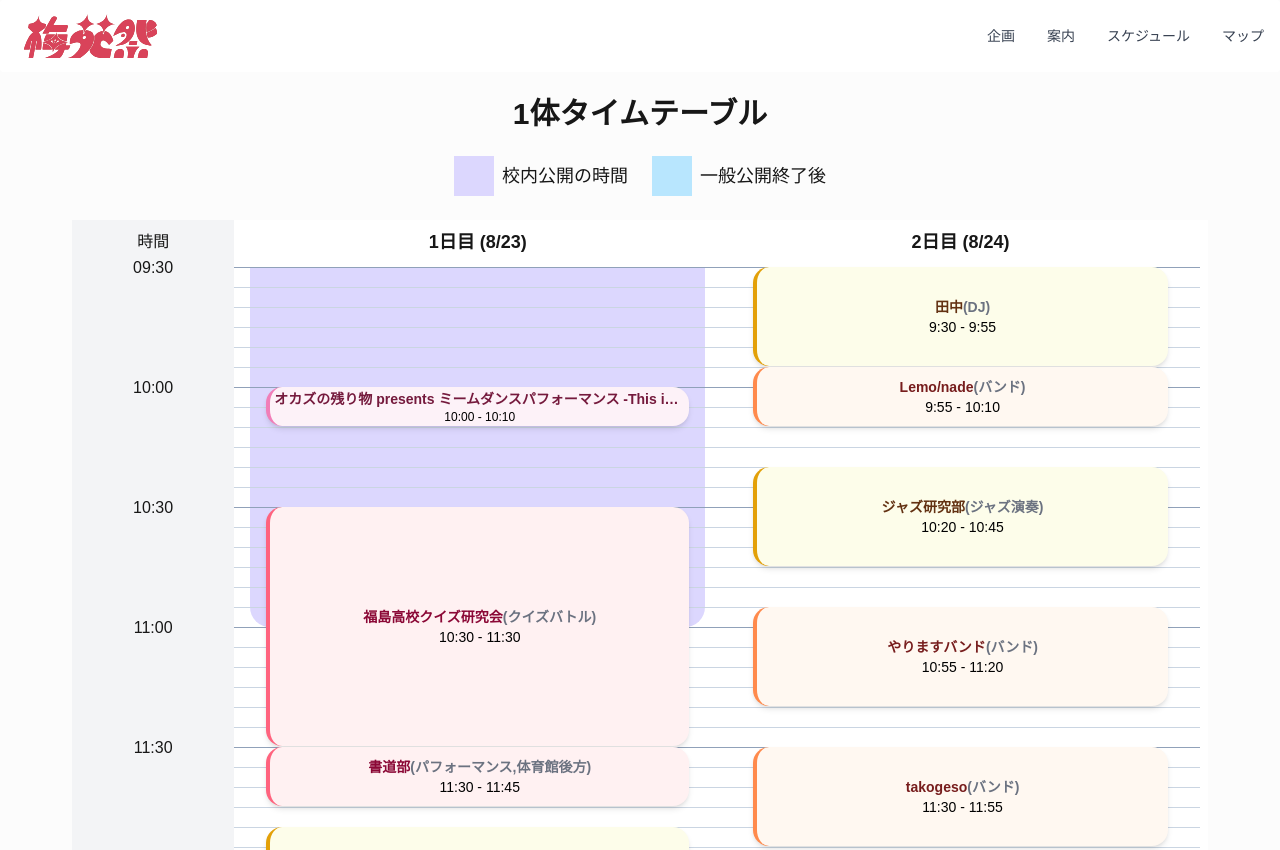
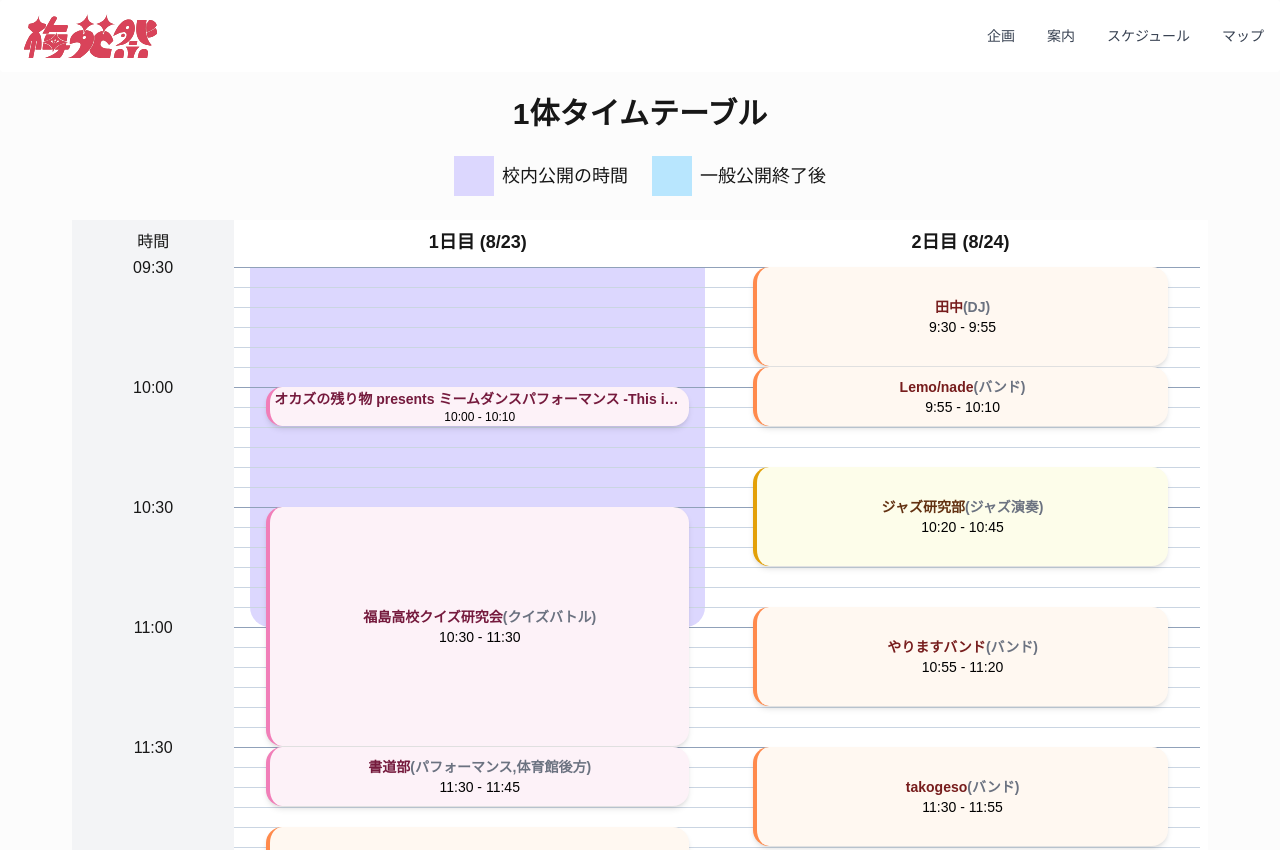
Before and after one commit to baiensai/2026, a Next.js app: page /timetable in a window 1280 px wide. Shown: the top 850 px of the page. Built offline with nearby package versions, Linux system fonts and the light colour scheme.

Commit message:
色をマシに

```diff
--- a/app/timetable/page.js
+++ b/app/timetable/page.js
@@ -3,19 +3,19 @@ const BASE = 4 // 4px per 1min
 const TimeTableData = {
   date1: [
     { start: "10:00", length: 10, title: "オカズの残り物 presents ミームダンスパフォーマンス -This is world meme dance-", discription: "ダンス", subTitle: null, color: "pink" },
-    { start: "10:30", length: 60, title: "福島高校クイズ研究会", discription: "クイズバトル", subTitle: null, color: "rose" },
-    { start: "11:30", length: 15, title: "書道部", discription: "パフォーマンス,体育館後方", subTitle: null, color: "rose" },
-    { start: "11:50", length: 30, title: "梅響", discription: "管弦楽", subTitle: null, color: "yellow" },
-    { start: "12:30", length: 30, title: "有志吹奏楽団", discription: "吹奏楽", subTitle: null, color: "yellow" },
-    { start: "13:15", length: 5, title: "オテンキボックス", discription: "漫才", subTitle: null, color: "rose" },
-    { start: "13:20", length: 10, title: "ヨーヨー人from魅せる芸能集団", discription: "パフォーマンス", subTitle: null, color: "rose" },
-    { start: "13:35", length: 15, title: "Shero", discription: "ピアノ連弾", subTitle: null, color: "yellow" },
+    { start: "10:30", length: 60, title: "福島高校クイズ研究会", discription: "クイズバトル", subTitle: null, color: "pink" },
+    { start: "11:30", length: 15, title: "書道部", discription: "パフォーマンス,体育館後方", subTitle: null, color: "pink" },
+    { start: "11:50", length: 30, title: "梅響", discription: "管弦楽", subTitle: null, color: "orange" },
+    { start: "12:30", length: 30, title: "有志吹奏楽団", discription: "吹奏楽", subTitle: null, color: "orange" },
+    { start: "13:15", length: 5, title: "オテンキボックス", discription: "漫才", subTitle: null, color: "pink" },
+    { start: "13:20", length: 10, title: "ヨーヨー人from魅せる芸能集団", discription: "パフォーマンス", subTitle: null, color: "pink" },
+    { start: "13:35", length: 15, title: "Shero", discription: "ピアノ連弾", subTitle: null, color: "orange" },
     { start: "13:55", length: 20, title: "福島高校チアリーダー部", discription: null, subTitle: null, color: "pink" },
     { start: "14:15", length: 30, title: "ceon.", discription: "ダンス", subTitle: null, color: "pink" },
     { start: "14:55", length: 20, title: "ripe girls", discription: "ダンス", subTitle: null, color: "pink" },
     { start: "15:15", length: 10, title: "ALL for D", discription: "ダンス&DJ", subTitle: null, color: "pink" }],
   date2: [
-    { start: "09:30", length: 25, title: "田中", subTitle: null, discription: "DJ", color: "yellow" },
+    { start: "09:30", length: 25, title: "田中", subTitle: null, discription: "DJ", color: "orange" },
     { start: "09:55", length: 15, title: "Lemo/nade", subTitle: null, discription: "バンド", color: "orange" },
     { start: "10:20", length: 25, title: "ジャズ研究部", subTitle: null, discription: "ジャズ演奏", color: "yellow" },
     { start: "10:55", length: 25, title: "やりますバンド", subTitle: null, discription: "バンド", color: "orange" },
@@ -23,8 +23,8 @@ const TimeTableData = {
     { start: "12:05", length: 25, title: "鉄血宰相(仮)", subTitle: null, discription: "バンド", color: "orange" },
     { start: "12:40", length: 20, title: "Take Four", subTitle: null, discription: "バンド", color: "orange" },
     { start: "13:10", length: 20, title: "じゅりっこ", subTitle: null, discription: "ダンス", color: "pink" },
-    { start: "13:35", length: 25, title: "遠藤由深歌います♪", subTitle: null, discription: "歌唱", color: "yellow" },
-    { start: "14:00", length: 30, title: "図書委員会", subTitle: null, discription: "ビブリオバトル", color: "rose" }
+    { start: "13:35", length: 25, title: "遠藤由深歌います♪", subTitle: null, discription: "歌唱", color: "orange" },
+    { start: "14:00", length: 30, title: "図書委員会", subTitle: null, discription: "ビブリオバトル", color: "pink" }
   ]
 }
 
```
